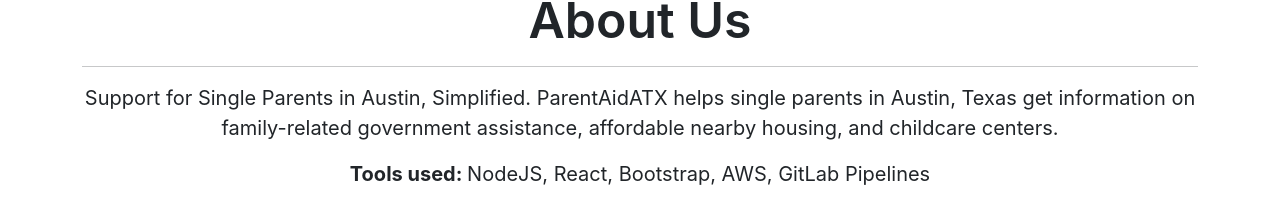
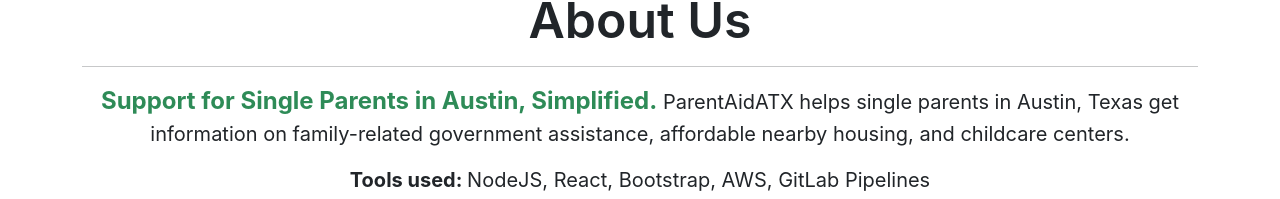
Before and after one commit to allisonstill/ParentAidATX-Single-Parent-Resources-in-Austin-, a React (Vite) app in the folder frontend/: page /about in a window 1280 px wide. Shown: the part 114-313 px from the top of the page. Built offline with nearby package versions, Linux system fonts and the light colour scheme; no server answers.

Commit message:
small styling to about page

```diff
--- a/frontend/src/components/Navbar.jsx
+++ b/frontend/src/components/Navbar.jsx
@@ -28,7 +28,7 @@
         <div className="collapse navbar-collapse" id="navbarNav">
           <ul className="navbar-nav me-auto">
             <li className="nav-item">
-              <Link className="nav-link" to="/programs"> {/* "Link to" reaplces the tradional "href" attribute. When clicked, changes url to ../programs */}
+              <Link className="nav-link" to="/programs"> {/* "Link to" reaplces the traditional "href" attribute. When clicked, changes url to ../programs */}
                 Government Programs
               </Link>
             </li>
--- a/frontend/src/pages/About.jsx
+++ b/frontend/src/pages/About.jsx
@@ -52,7 +52,9 @@
       <h1 className="about-title">About Us</h1>
       <hr />
       <p className="about-description">
-        Support for Single Parents in Austin, Simplified. ParentAidATX helps
+        <strong style={{ color: "#2E8B57", fontSize: "1.2em"}}>
+        Support for Single Parents in Austin, Simplified.
+        </strong> ParentAidATX helps
         single parents in Austin, Texas get information on family-related
         government assistance, affordable nearby housing, and childcare centers.
       </p>
```
